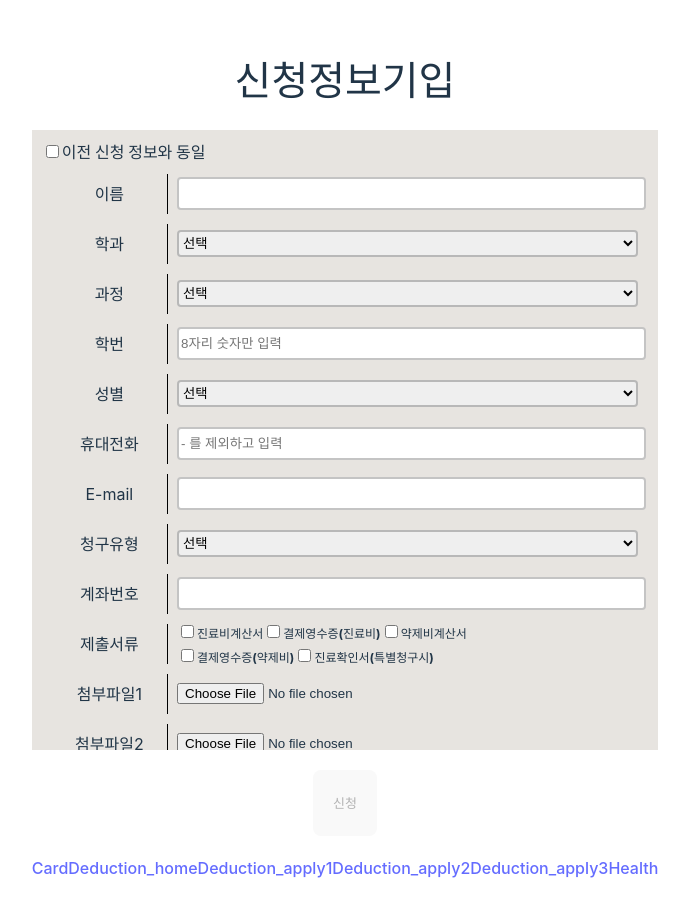
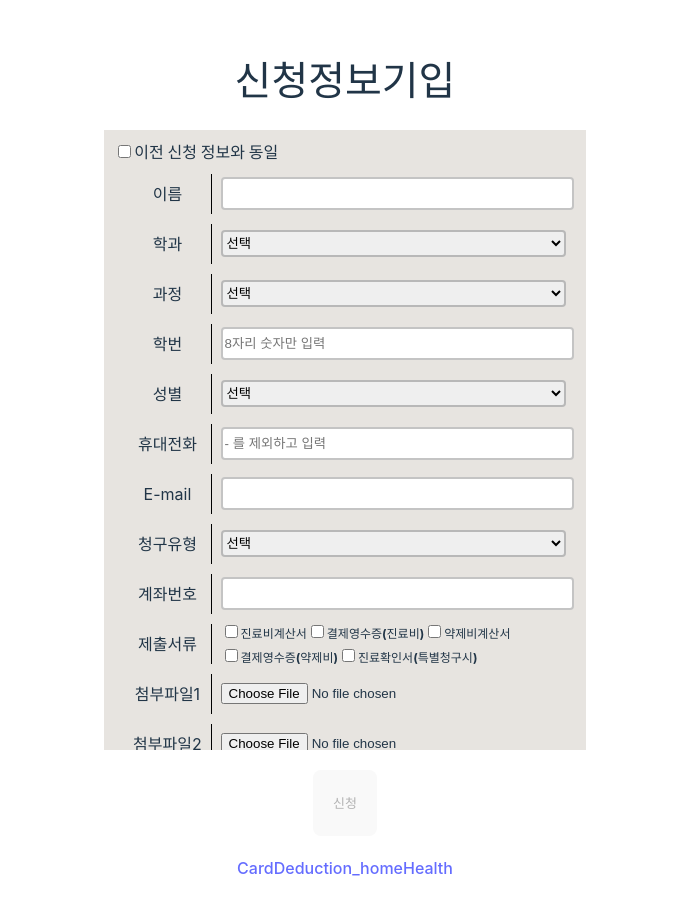
Before and after one commit to Vincentparkk/react-actions, a React (Vite) app: page /deduction_home/deduction_apply2 in a window 1280 px wide. Shown: the whole page, without its empty margins (295-984 px from the left). Built offline with nearby package versions, Linux system fonts and the light colour scheme.

Commit message:
fifth test

```diff
--- a/src/pages/Homepage.jsx
+++ b/src/pages/Homepage.jsx
@@ -31,9 +31,6 @@ function Homepage() {
 
         <Link to="/">Card</Link>
         <Link to="deduction_home">Deduction_home</Link>
-        <Link to="deduction_home/deduction_apply1">Deduction_apply1</Link>
-        <Link to="deduction_home/deduction_apply2">Deduction_apply2</Link>
-        <Link to="deduction_home/deduction_apply3">Deduction_apply3</Link>
         <Link to="health">Health</Link>
       </BrowserRouter>
     </>
```
Also changed, not shown: src/pages/Deduction_apply2.jsx (+0 -9 lines).
